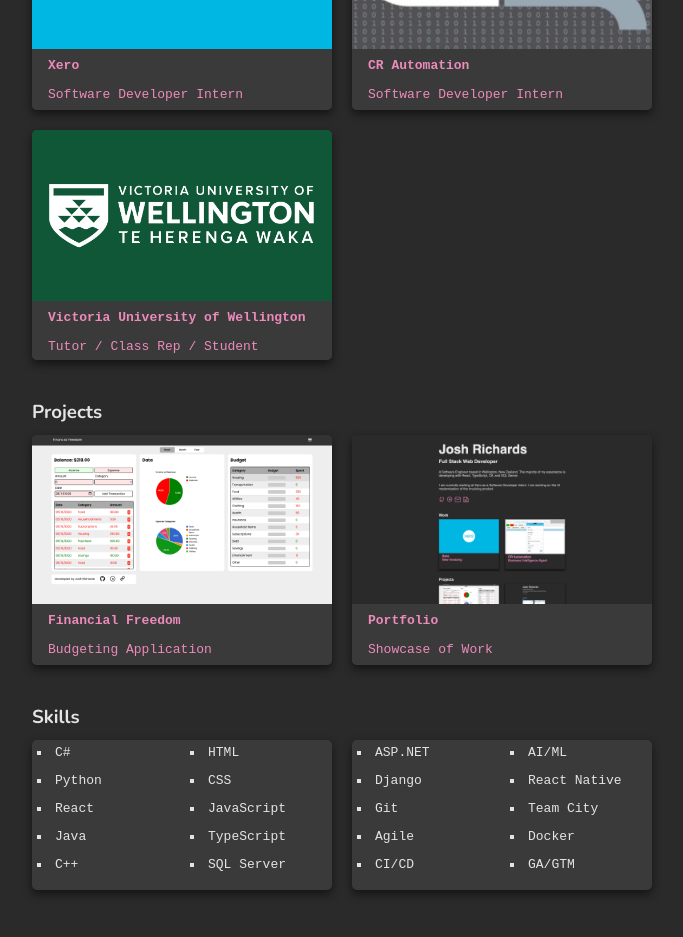
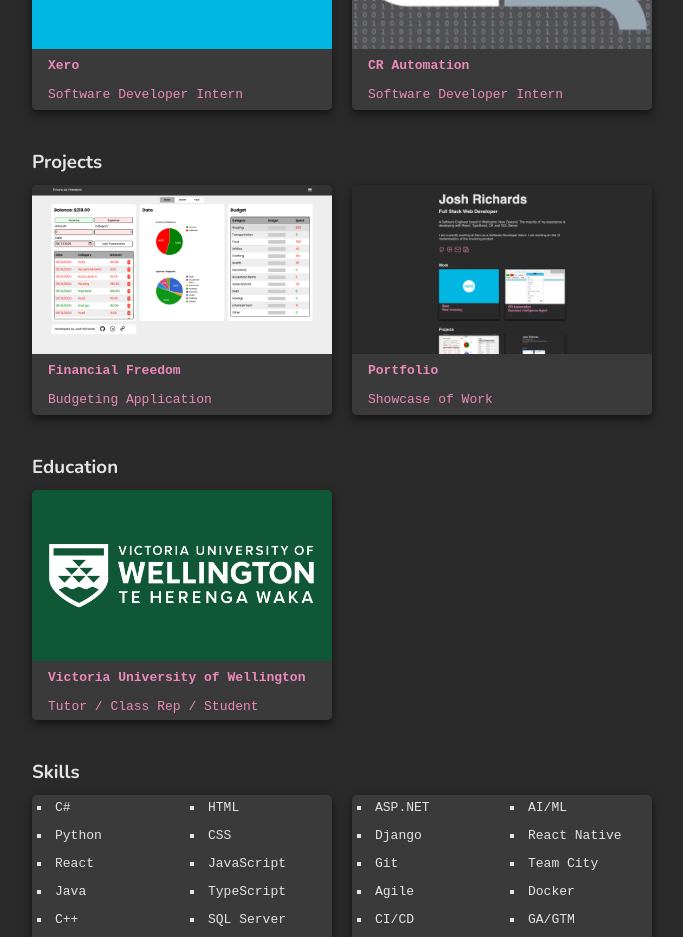
Before and after one commit to joshuarichards001/portfolio, a React (Create React App) app: page / in a window 1280 px wide. Shown: the part 620-1557 px from the top of the page, without its empty margins (298-981 px from the left). Built offline with nearby package versions, Linux system fonts and the light colour scheme.

Commit message:
Added a seperate education section

```diff
--- a/src/App.tsx
+++ b/src/App.tsx
@@ -5,6 +5,7 @@
 import styles from "./Main.module.css";
 import Skills from "./components/Skills";
 import ReactGA from "react-ga";
+import Education from "./components/Education";
 
 function App() {
   useEffect(() => {
@@ -30,6 +31,7 @@
         <Socials />
         <WorkExperience />
         <PersonalExperience />
+        <Education />
         <Skills />
       </div>
     </div>
--- /dev/null
+++ b/src/components/Education.tsx
@@ -0,0 +1,14 @@
+import { ReactElement } from "react";
+import styles from "../Main.module.css";
+import Vuw from "../pages/Vuw";
+
+export default function Education(): ReactElement {
+  return (
+    <div className={styles.experience}>
+      <h3 className={styles.categoryTitle}>Education</h3>
+      <div className={styles.subExperience}>
+        <Vuw />
+      </div>
+    </div>
+  );
+}
--- a/src/components/WorkExperience.tsx
+++ b/src/components/WorkExperience.tsx
@@ -11,7 +11,6 @@
       <div className={styles.subExperience}>
         <Xero />
         <CRAutomation />
-        <Vuw />
       </div>
     </div>
   );
```
Also changed, not shown: 1 other file (tests, documents, lock files or other folders).
